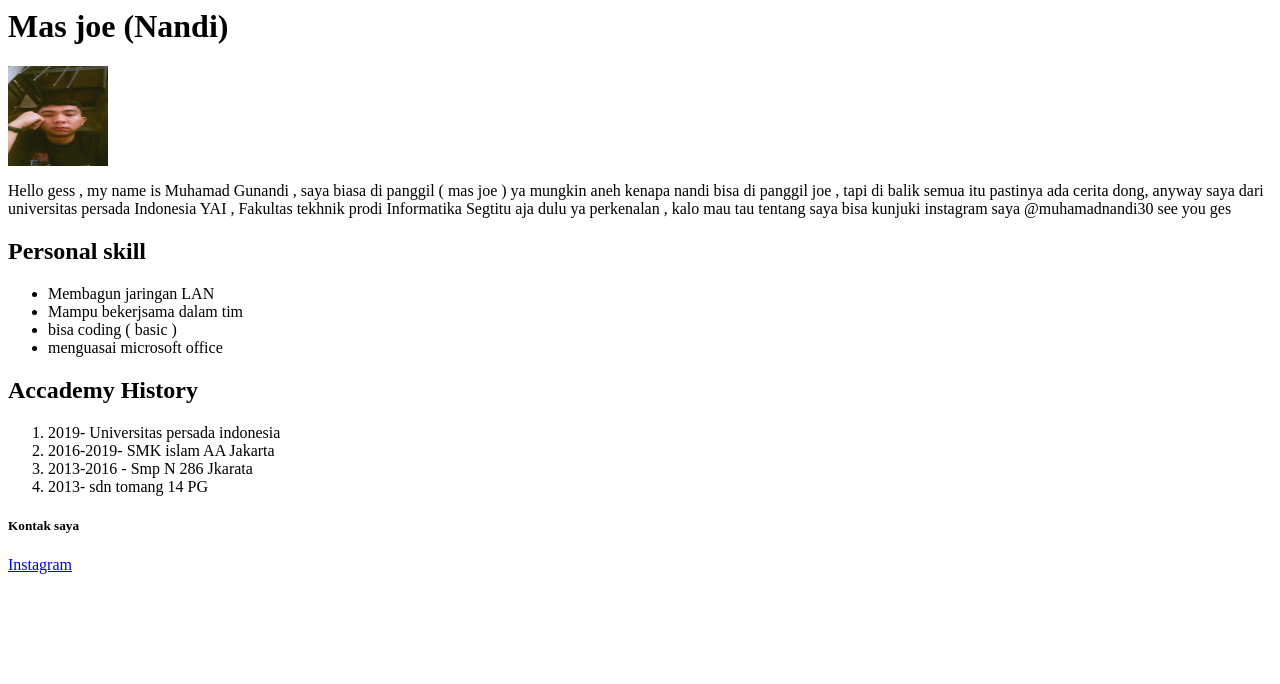
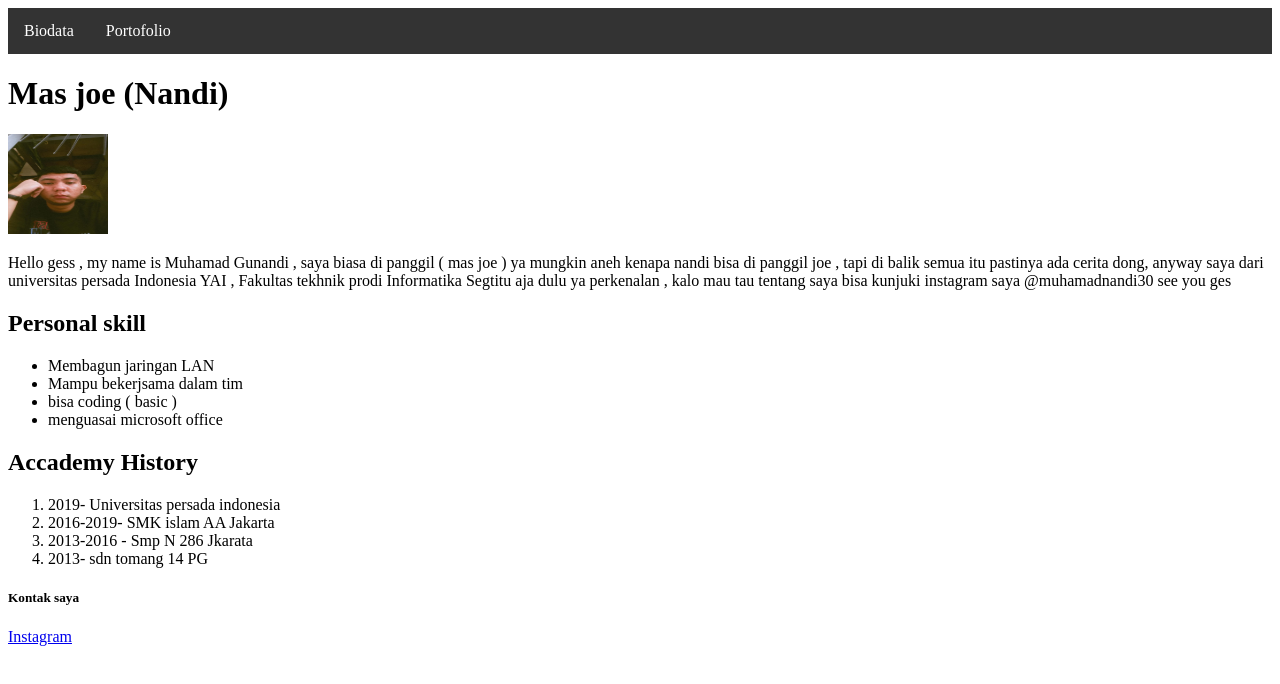
Before and after one commit to Ndi2001/nandi.github.io, a plain HTML site: page index.html in a window 1280 px wide. Drawn offline with Linux system fonts and the light colour scheme.

Commit message:
add menu

```diff
--- a/Biodata.html
+++ b/index.html
@@ -1,3 +1,47 @@
+<!DOCTYPE html>
+<html lang="en">
+<head>
+    <meta charset="UTF-8">
+    <meta http-equiv="X-UA-Compatible" content="IE=edge">
+    <meta name="viewport" content="width=
+    , initial-scale=1.0">
+    <title>Biodata</title>
+    <style>
+        .nav ul {
+          list-style-type: none;
+          margin: 0;
+          padding: 0;
+          overflow: hidden;
+          background-color: #333;
+        }
+
+        .nav li {
+          float: left;
+        }
+
+        .nav li a {
+          display: block;
+          color: white;
+          text-align: center;
+          padding: 14px 16px;
+          text-decoration: none;
+        }
+
+        .nav li a:hover {
+          background-color: #111;
+        }
+    </style>
+
+</head>
+<body>
+    <div class="nav">
+        <ul>
+            <li><a href="index.html">Biodata</a></li>
+            <li><a href="portofolio.html">Portofolio</a></li>
+        </ul>
+        </div>
+</body>
+</html>
 <html>
     <body>
         <h1>Mas joe (Nandi) </h1>
```
Also changed, not shown: portofolio.html (+32 -0 lines).
